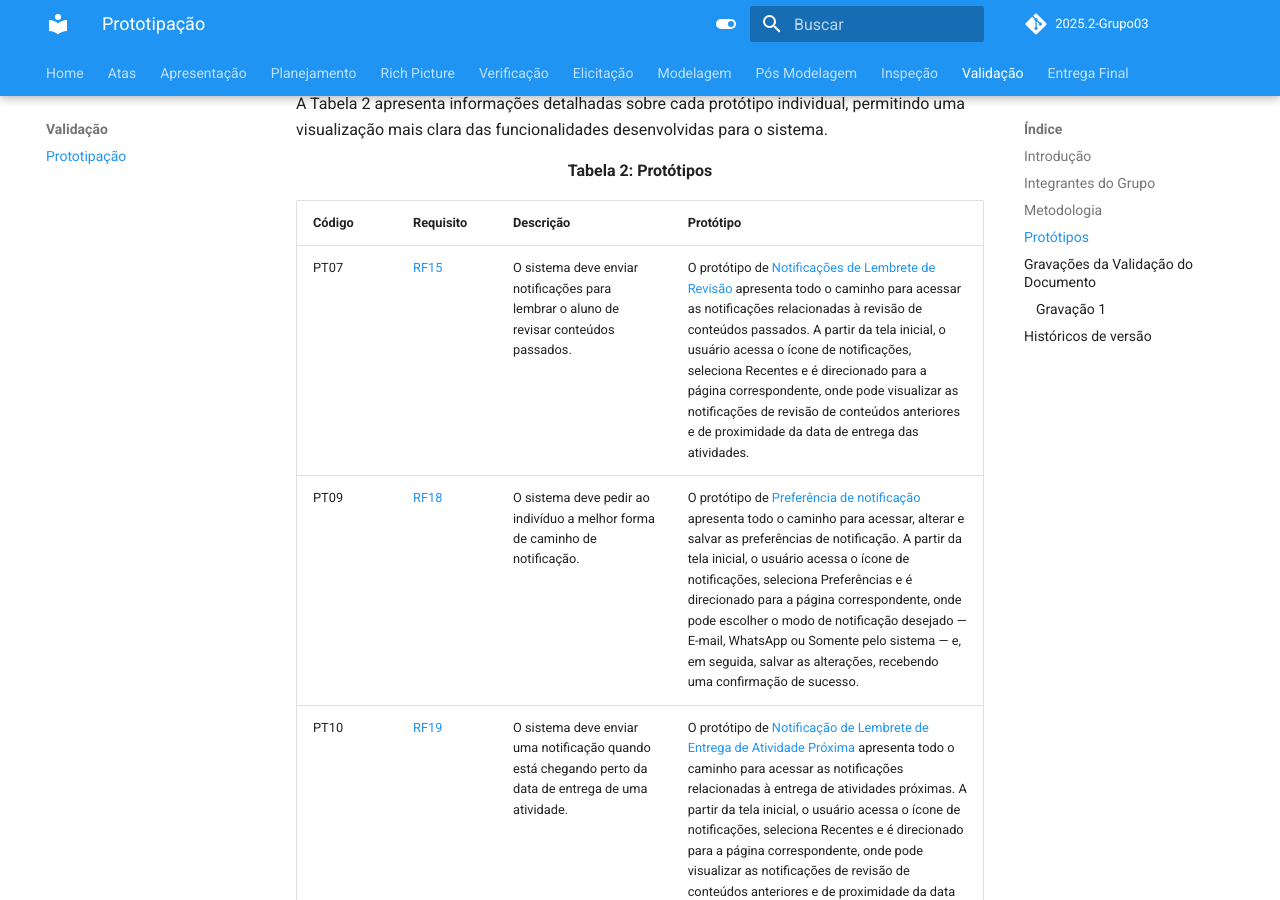
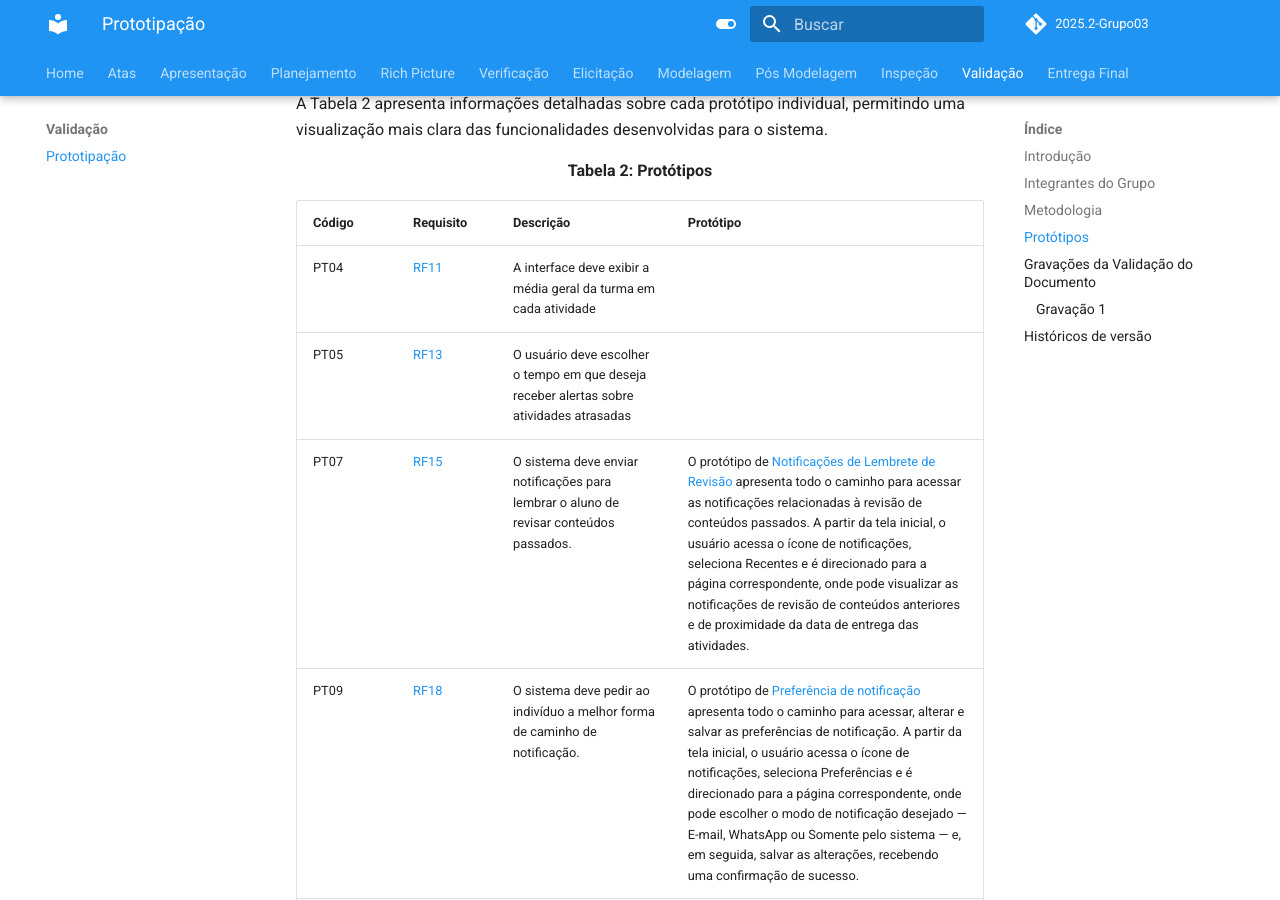
Before and after one commit to Requisitos-de-Software/2025.2-Grupo03, an MkDocs documentation site: the page built from docs/Validacao/prototipos.md, in a window 1280 px wide and 900 px high, scrolled down 1695 px. Built offline with MkDocs 1.6.1 and Material for MkDocs 9.7.7, drawn with Linux system fonts in a browser that asks for light colours; comment, search, counter and statistics services are not loaded.

Commit message:
Update prototipos.md

```diff
--- a/docs/Validacao/prototipos.md
+++ b/docs/Validacao/prototipos.md
@@ -40,6 +40,8 @@ A Tabela 2 apresenta informações detalhadas sobre cada protótipo individual,
 
 |**Código**| **Requisito** | **Descrição** | **Protótipo** |
 |----------|---------------|---------------|---------------|
+| <a id="PT04"></a>PT04 | [RF11](https://requisitos-de-software.github.io/2025.2-Grupo03/Elicitacao/requisitos_elicitados/#RF11) | A interface deve exibir a média geral da turma em cada atividade | |
+| <a id="PT05"></a>PT05 | [RF13](https://requisitos-de-software.github.io/2025.2-Grupo03/Elicitacao/requisitos_elicitados/#RF13) | O usuário deve escolher o tempo em que deseja receber alertas sobre atividades atrasadas | |
 | <a id="PT07"></a>PT07 | [RF15](https://requisitos-de-software.github.io/2025.2-Grupo03/Elicitacao/requisitos_elicitados/#RF15) | O sistema deve enviar notificações para lembrar o aluno de revisar conteúdos passados. | O protótipo de [Notificações de Lembrete de Revisão](../arquivos/prototipo_Tiago_revisao_entrega.pdf) apresenta todo o caminho para acessar as notificações relacionadas à revisão de conteúdos passados. A partir da tela inicial, o usuário acessa o ícone de notificações, seleciona Recentes e é direcionado para a página correspondente, onde pode visualizar as notificações de revisão de conteúdos anteriores e de proximidade da data de entrega das atividades. |
 | <a id="PT09"></a>PT09 | [RF18](https://requisitos-de-software.github.io/2025.2-Grupo03/Elicitacao/requisitos_elicitados/#RF18) | O sistema deve pedir ao indivíduo a melhor forma de caminho de notificação. | O protótipo de [Preferência de notificação](../arquivos/prototipo_Tiago_preferencia_notificacao.pdf) apresenta todo o caminho para acessar, alterar e salvar as preferências de notificação. A partir da tela inicial, o usuário acessa o ícone de notificações, seleciona Preferências e é direcionado para a página correspondente, onde pode escolher o modo de notificação desejado — E-mail, WhatsApp ou Somente pelo sistema — e, em seguida, salvar as alterações, recebendo uma confirmação de sucesso. |
 | <a id="PT10"></a>PT10 | [RF19](https://requisitos-de-software.github.io/2025.2-Grupo03/Elicitacao/requisitos_elicitados/#RF19) | O sistema deve enviar uma notificação quando está chegando perto da data de entrega de uma atividade.  | O protótipo de [Notificação de Lembrete de Entrega de Atividade Próxima](../arquivos/prototipo_Tiago_revisao_entrega.pdf) apresenta todo o caminho para acessar as notificações relacionadas à entrega de atividades próximas. A partir da tela inicial, o usuário acessa o ícone de notificações, seleciona Recentes e é direcionado para a página correspondente, onde pode visualizar as notificações de revisão de conteúdos anteriores e de proximidade da data de entrega das atividades. |
```
